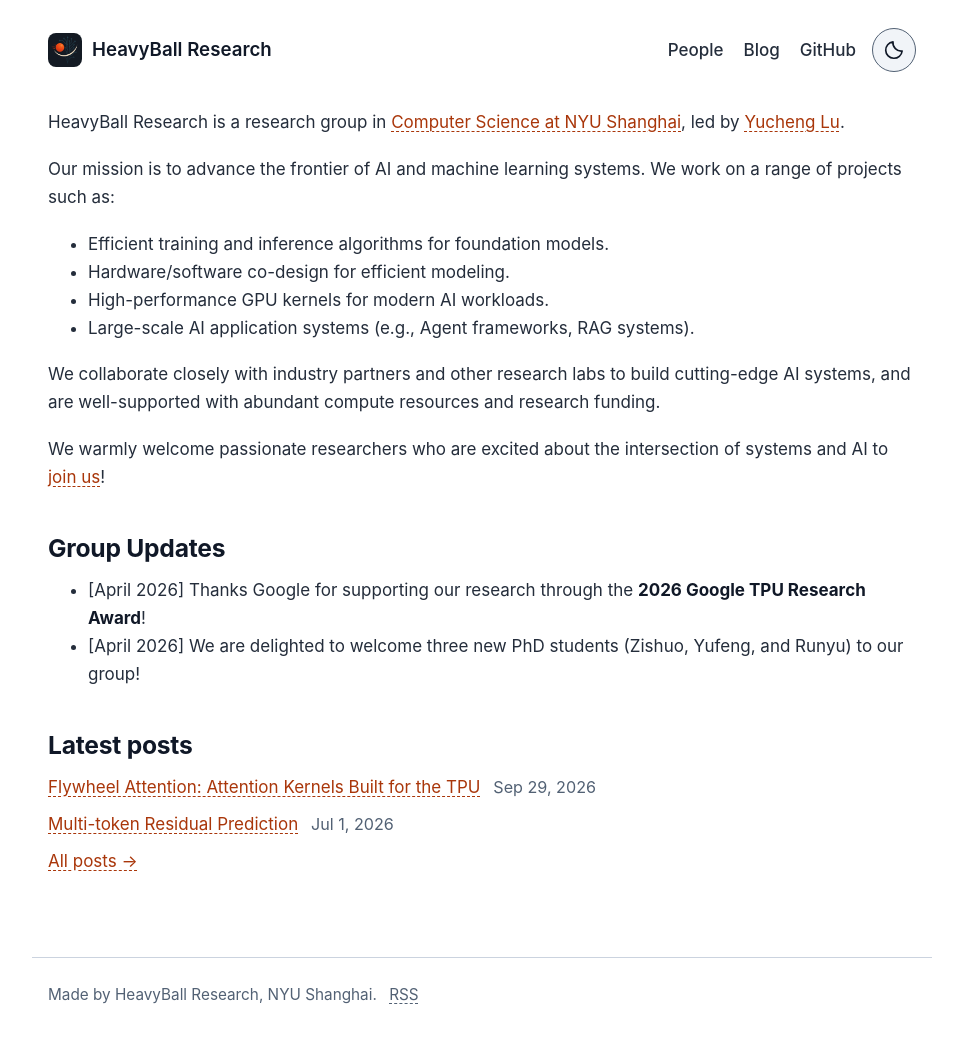
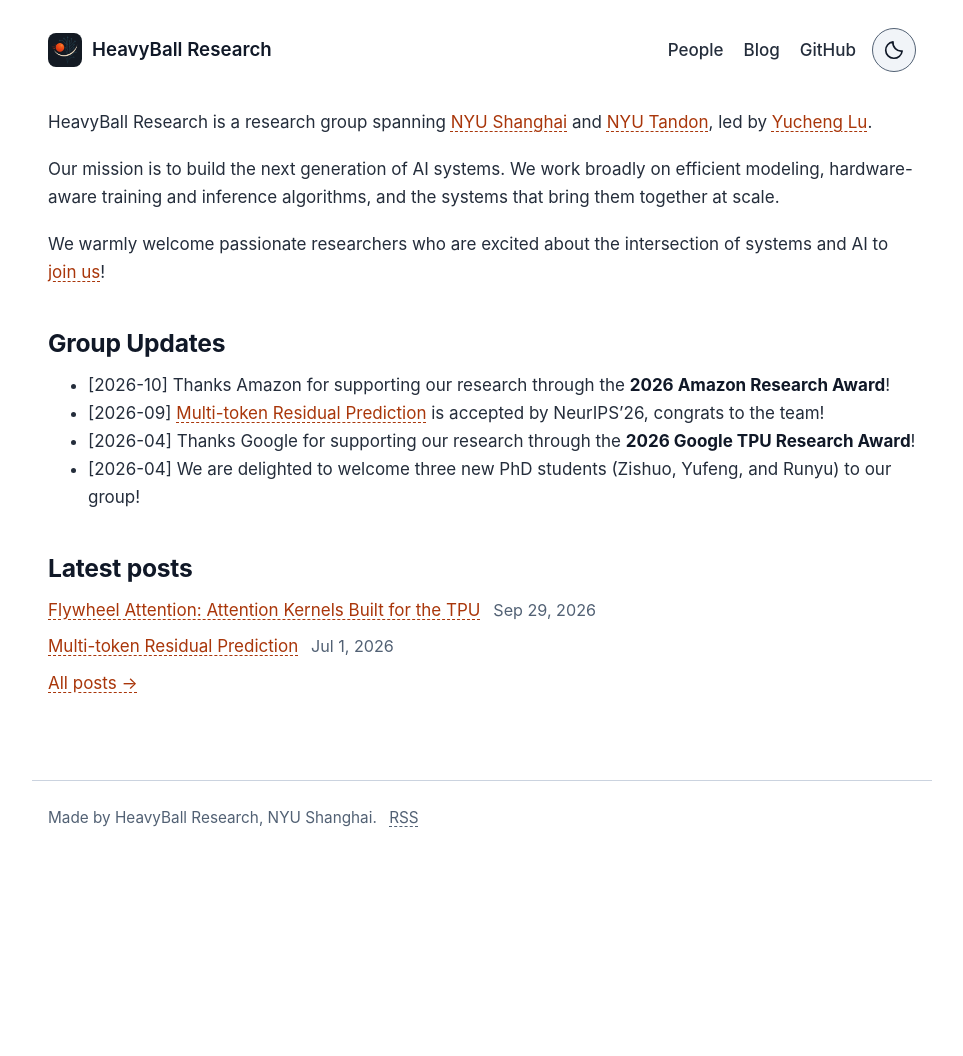
Before and after one commit to heavyball-research/heavyball-research.github.io, a Jekyll site: the page built from index.md, in a window 1280 px wide. Shown: the whole page, without its empty margins (158-1121 px from the left). Built offline with Jekyll 4.4.1, drawn with Linux system fonts in a browser that asks for light colours; after the commit the page ends 900 px from its top, so only the background shows below that.

Commit message:
Update group latest.

```diff
--- a/index.md
+++ b/index.md
@@ -2,23 +2,18 @@
 layout: page
 ---
 
-HeavyBall Research is a research group in [Computer Science at NYU Shanghai](https://shanghai.nyu.edu/), led by [Yucheng Lu](https://www.yucheng-lu.me/index.html).
+HeavyBall Research is a research group spanning [NYU Shanghai](https://shanghai.nyu.edu/) and [NYU Tandon](https://engineering.nyu.edu/), led by [Yucheng Lu](https://www.yucheng-lu.me/index.html).
 
-Our mission is to advance the frontier of AI and machine learning systems. We work on a range of projects such as:
-
-- Efficient training and inference algorithms for foundation models.
-- Hardware/software co-design for efficient modeling.
-- High-performance GPU kernels for modern AI workloads.
-- Large-scale AI application systems (e.g., Agent frameworks, RAG systems).
-
-We collaborate closely with industry partners and other research labs to build cutting-edge AI systems, and are well-supported with abundant compute resources and research funding.
+Our mission is to build the next generation of AI systems. We work broadly on efficient modeling, hardware-aware training and inference algorithms, and the systems that bring them together at scale.
 
 We warmly welcome passionate researchers who are excited about the intersection of systems and AI to [join us](https://www.yucheng-lu.me/joinus.html)!
 
 ## Group Updates
 
-- [April 2026] Thanks Google for supporting our research through the **2026 Google TPU Research Award**!
-- [April 2026] We are delighted to welcome three new PhD students (Zishuo, Yufeng, and Runyu) to our group!
+- [2026-10] Thanks Amazon for supporting our research through the **2026 Amazon Research Award**!
+- [2026-09] [Multi-token Residual Prediction](./blog/2026-07-01-multi-token-residual-prediction) is accepted by NeurIPS'26, congrats to the team!
+- [2026-04] Thanks Google for supporting our research through the **2026 Google TPU Research Award**!
+- [2026-04] We are delighted to welcome three new PhD students (Zishuo, Yufeng, and Runyu) to our group!
 
 ## Latest posts
 
```
Also changed, not shown: _posts/2026-09-29-attention-tpu.md (+2 -0 lines).
